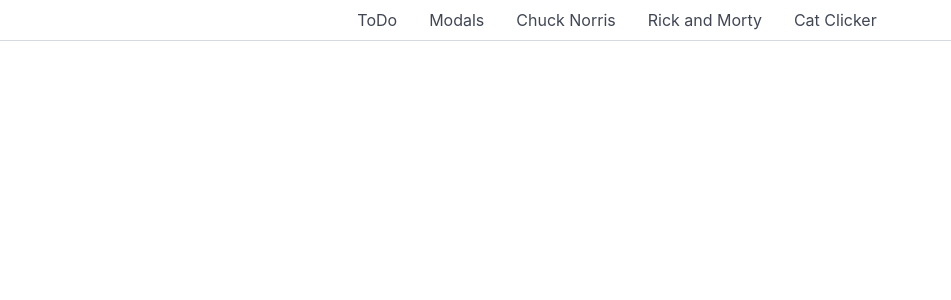
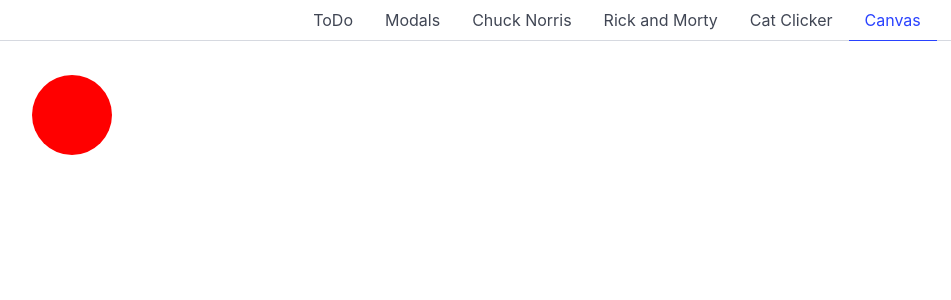
Before and after one commit to user99775533LiterallyPredictedThis/learnnode, a Vue app: page /canvas in a window 1280 px wide. Shown: the top 300 px of the page, without its empty margins (23-974 px from the left). Built offline with nearby package versions, Linux system fonts and the light colour scheme.

Commit message:
Add canvas example and move with keys

```diff
--- a/src/index.js
+++ b/src/index.js
@@ -9,6 +9,8 @@ import ToDo from './pages/ToDo.vue';
 import ChuckNorris from './pages/ChuckNorris.vue';
 import RickAndMorty from './pages/RickAndMorty.vue';
 import CatClicker from './pages/CatClicker.vue';
+import CanvasExample from './pages/CanvasExample.vue';
+
 
 
 const routes = [
@@ -16,7 +18,9 @@ const routes = [
   { path: '/modals', component: Modals, name: 'Modals' },
   { path: '/chuck', component: ChuckNorris, name: 'Chuck Norris' },
   { path: '/rickandmorty', component: RickAndMorty, name: 'Rick and Morty' },
-  { path: '/catclicker', component: CatClicker, name: 'Cat Clicker', meta: {noContainer: true} },
+  { path: '/catclicker', component: CatClicker, name: 'Cat Clicker', meta: {noContainer: true}},
+  { path: '/canvas', component: CanvasExample, name: 'Canvas', meta: {noContainer: true}},
+
 ];
 
 export const router = createRouter({
--- /dev/null
+++ b/src/pages/CanvasExample.vue
@@ -0,0 +1,45 @@
+<script setup>
+import { onMounted } from "vue";
+let x = 95;
+let y = 50;
+
+
+onMounted(() => {
+  let mycanvas = document.querySelector("#mycanvas");
+  let ctx = mycanvas.getContext("2d");
+
+  setInterval(() => {
+    ctx.clearRect(0, 0, 800, 800);
+    ctx.beginPath();
+    ctx.arc(x, y, 40, 0, 2 * Math.PI);
+    ctx.fillStyle = "red";
+    ctx.fill();
+  }, 16);
+});
+
+function keydown(event) {
+  console.log(event);
+  if (event.code === "KeyD") {
+    x += 5;
+  }
+  if (event.code === "KeyA") {
+    x -= 5;
+  }
+  if (event.code === "KeyS") {
+    y += 5;
+  }
+    if (event.code === "KeyW") {
+    y -= 5;
+  }
+}
+</script>
+
+<template>
+  <canvas
+    id="mycanvas"
+    tabindex="1"
+    width="800"
+    height="800"
+    @keydown="keydown"
+  ></canvas>
+</template>
```
